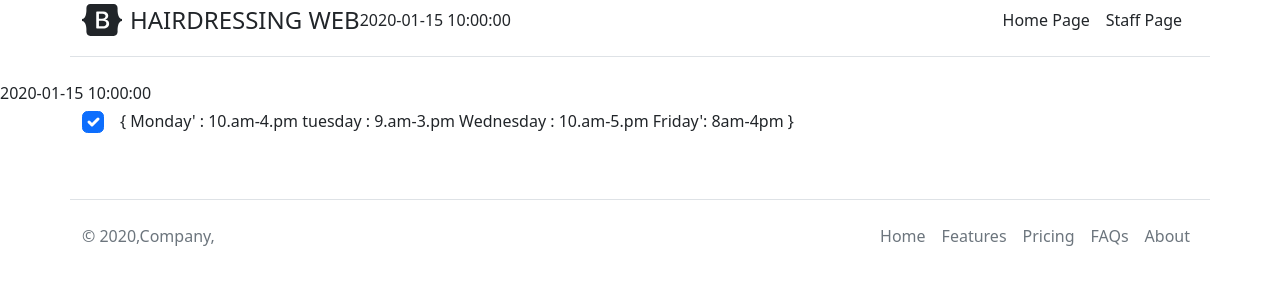
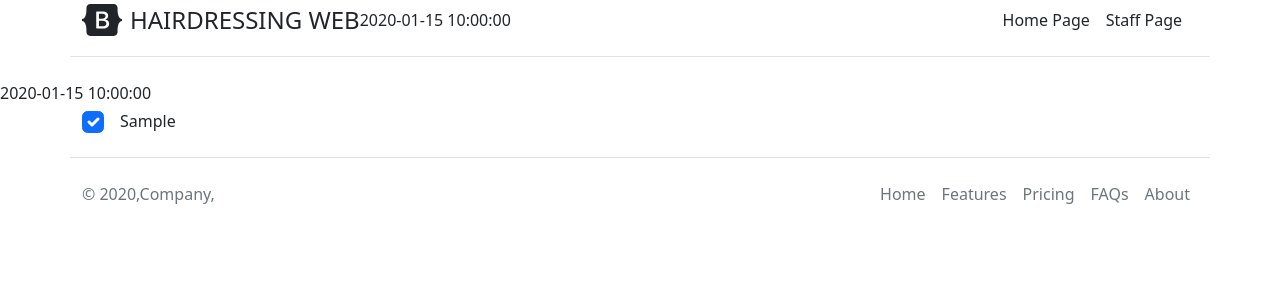
Before and after one commit to Svetlaniukas/Lana, a Flask app: template templates/staff.html in a window 1280 px wide. Shown: the top 300 px of the page. Run offline with Flask 2, Linux system fonts and the light colour scheme; the template is opened without the code that fills it: most values are stand-ins (such as "Sample title", 1, 10 or a date in 2020).

Commit message:
do not right way move dict to staff

```diff
--- a/app.py
+++ b/app.py
@@ -1,7 +1,7 @@
 import calendar
 from datetime import datetime
 from flask import Flask, render_template
-
+import pandas as pd
 app = Flask (__name__)
 
 @app.route ('/')
@@ -19,17 +19,17 @@ def home():
 def staff():
     today = datetime.now ( )
     c = calendar.TextCalendar ( )
-    file = open ("master.txt", 'r')
+    file = open ("master.txt", 'r+')
     time_table = {}
     for line in file:
-        (key, val) = line.split (':')*2
+        (key, val) = line.split(':')
         time_table[key] = val
 
     page_content = render_template (
         "staff.html",
         current_year = today.year,
         calendar_year = c.formatyear (2002, w=2, l=1, c=6, m=3),
-        staff_file = time_table
+        staff_table = pd.DataFrame
     )
 
     return page_content
--- a/templates/staff.html
+++ b/templates/staff.html
@@ -1,7 +1,6 @@
 {% extends 'template_main.html' %}
 {% block title %}Staff Page{% endblock %}
-file = open("master.txt",'r')
-time_table = {}
+
 
 {% block content %}
 {{today}}
@@ -9,15 +8,7 @@ time_table = {}
   <label class="list-group-item d-flex gap-3">
     <input class="form-check-input flex-shrink-0" type="checkbox" value="" checked="" style="font-size: 1.375em;">
     <span class="pt-1 form-checked-content">
-        {
-        Monday' : 10.am-4.pm
-        tuesday : 9.am-3.pm
-        Wednesday : 10.am-5.pm
-        Friday': 8am-4pm }
-
-     <span class="pt-1 form-checked-content">
-         <small class="d-block text-muted">
-        <svg class="bi me-1" width="1em" height="1em"><use xlink:href=""></use></svg>
+         {{staff_table}}
 
       </small>
     </span>
--- a/test.py
+++ b/test.py
@@ -2,6 +2,6 @@ file = open("master.txt",'r')
 time_table = {}
 for line in file :
     print (line)
-    (key, val) = line.split ( ':' )
+    (key, val) = line.split(':')
     time_table[key] = val
     print (time_table)
```
Also changed, not shown: master.txt (+4 -4 lines), test1.py (deleted), 1 other file.
